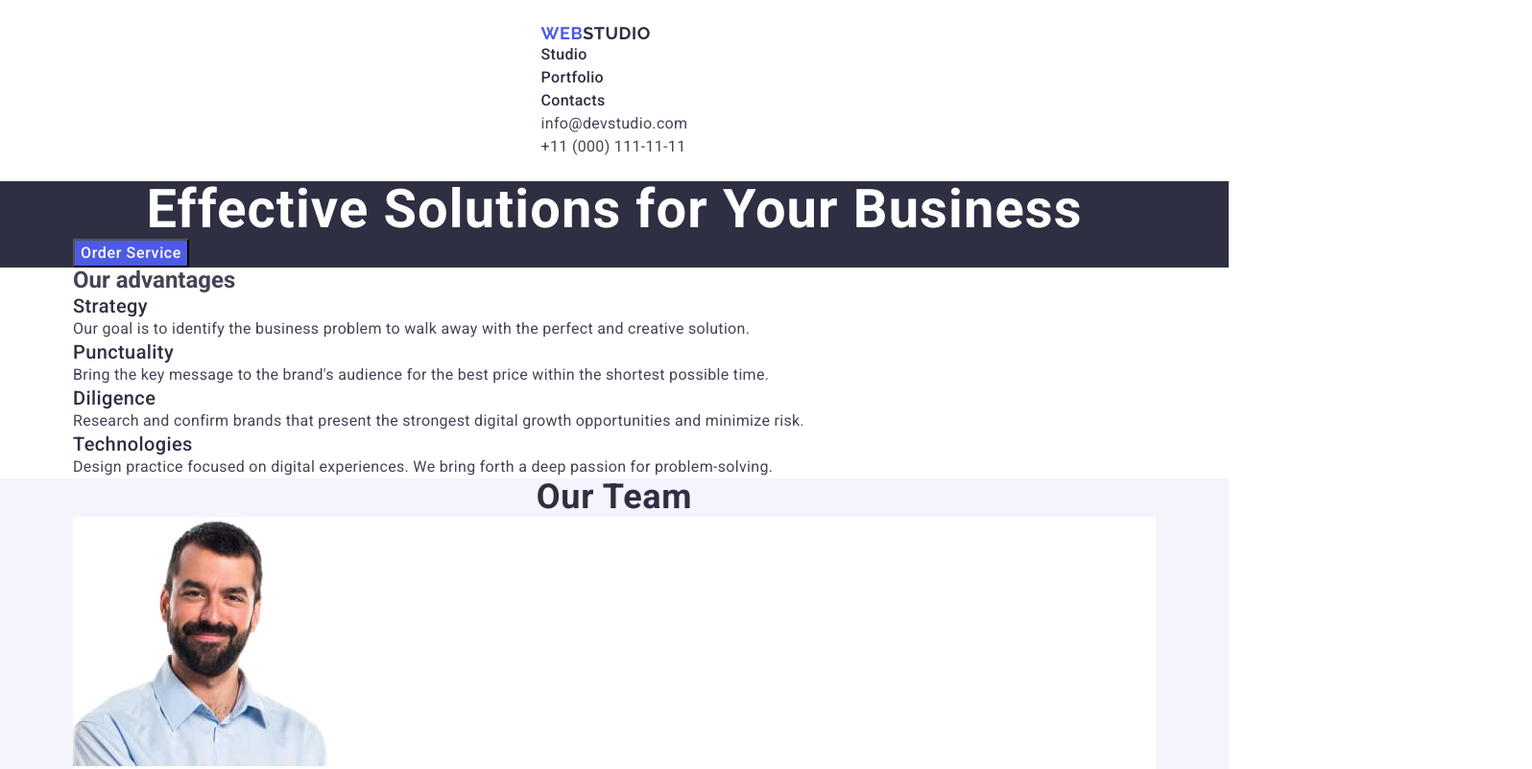
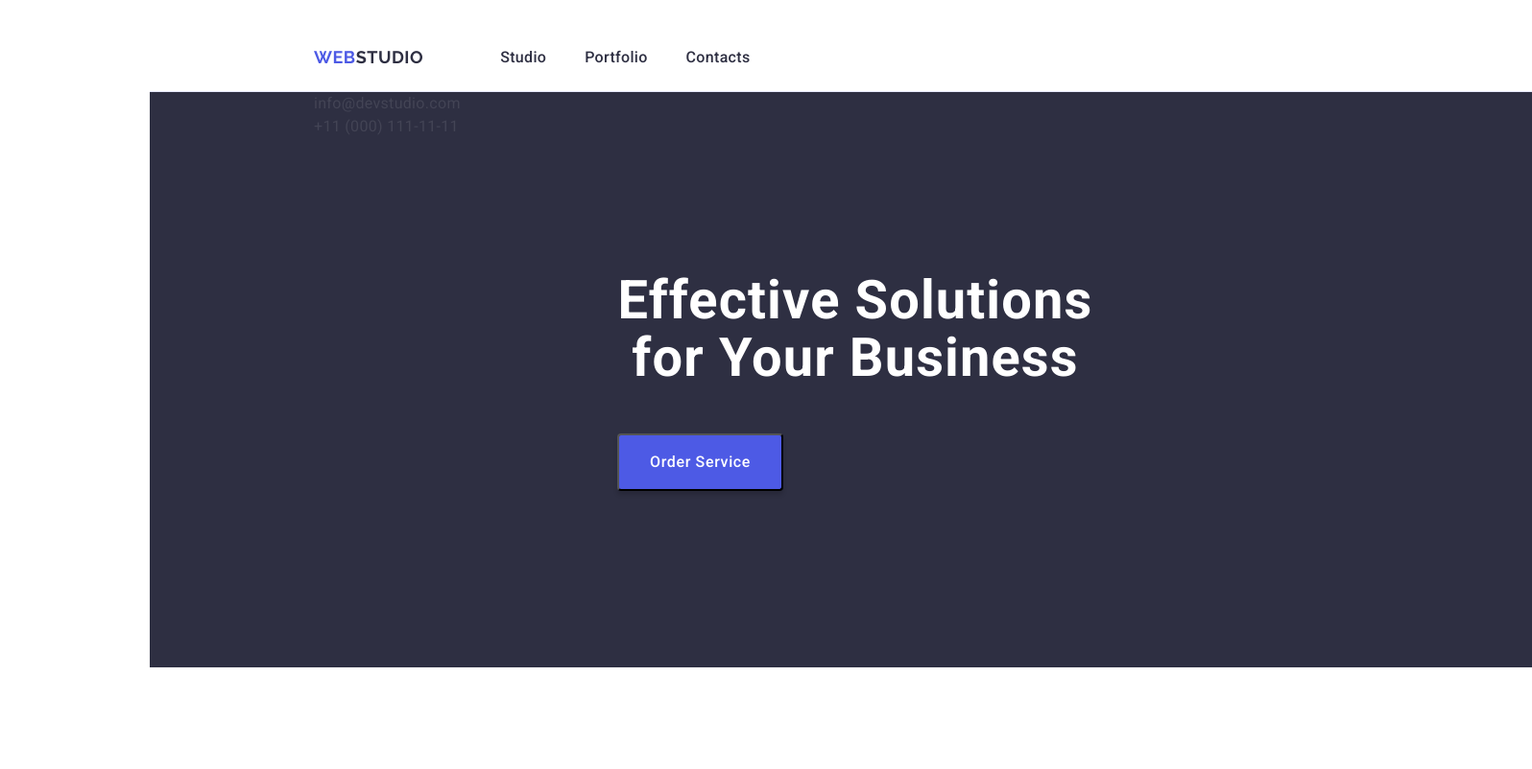
Before and after one commit to Bilychuk/goit-markup-hw-03, a plain HTML site: page index.html in a window 1280 px wide. Shown: the top 802 px of the page at 96% size, 1596 px wide, since content can reach past the window. Drawn offline with nearby package versions, Linux system fonts and the light colour scheme.

Commit message:
add header, sec1,2

```diff
--- a/css/styles.css
+++ b/css/styles.css
@@ -2,7 +2,11 @@ body {
   font-family: 'Roboto', sans-serif;
   color: var(--SLATE, #434455);
   background-color: var(--WHITE, #fff);
+  padding-top: 24px;
+  padding-left: 156px;
+  padding-right: 156px;
 }
+
 ul,
 ol {
   list-style-type: none;
@@ -26,6 +30,8 @@ button:focus {
 }
 img {
   display: block;
+  max-width: 100%;
+  object-fit: cover;
 }
 h1,
 h2,
@@ -42,13 +48,17 @@ p {
   padding-right: 15px;
   margin: 0 auto;
 }
+
 /* Header */
 .page-header {
-  display: flex;
-  margin-top: 24px;
-  margin-bottom: 24px;
+  width: 1440px;
+  height: 72px;
+  flex-shrink: 0;
+  padding: 24px 156px;
+  border-bottom: 1px solid var(--CORNFLOWER, #e7e9fc);
 }
 .logo {
+  width: 44px;
   color: var(--IRIS, #4d5ae5);
   font-family: 'Raleway', sans-serif;
   font-size: 18px;
@@ -57,9 +67,24 @@ p {
   line-height: 1.17;
   letter-spacing: 0.03em;
   text-transform: uppercase;
+  padding-top: 1.5px;
+  padding-bottom: 1.5px;
+  margin-right: 76px;
+  margin-bottom: 25.5px;
 }
 .logo .accent {
   color: var(--NAVY-BLUE, #2e2f42);
+  width: 71px;
+}
+
+.menu {
+  display: inline-flex;
+  align-items: flex-start;
+  gap: 40px;
+  margin-right: 332px;
+  margin-bottom: 24px;
+  width: 261px;
+  height: 24px;
 }
 .menu .link {
   color: var(--NAVY-BLUE, #2e2f42);
@@ -67,14 +92,19 @@ p {
   font-weight: 500;
   line-height: 1.5;
   letter-spacing: 0.02em;
+  padding: 24px 0;
 }
 .menu .link:hover,
 .menu .link:focus {
   color: var(--OCEAN, #404bbf);
 }
 .contacts {
+  display: flex;
+  gap: 40px;
   font-style: normal;
+  margin-left: auto;
 }
+
 .contact-info .contact-link {
   color: var(--SLATE, #434455);
   font-size: 16px;
@@ -89,7 +119,11 @@ p {
 
 /* Hero section */
 .hero-section {
+  padding: 188px 472px;
   background-color: var(--NAVY-BLUE, #2e2f42);
+  width: 1440px;
+  height: 600px;
+  flex-shrink: 0;
 }
 .hero-section .hero-title {
   color: var(--WHITE, #fff);
@@ -98,6 +132,8 @@ p {
   font-weight: 700;
   line-height: 1.07;
   letter-spacing: 0.02em;
+  width: 496px;
+  margin-bottom: 48px;
 }
 .hero-section .order-service {
   font-family: inherit;
@@ -108,17 +144,38 @@ p {
   line-height: 1.5;
   letter-spacing: 0.04em;
   cursor: pointer;
+  display: inline-flex;
+  padding: 16px 32px;
+  align-items: flex-start;
+  gap: 10px;
+  border-radius: 4px;
+  box-shadow: 0px 4px 4px 0px rgba(0, 0, 0, 0.15);
 }
 
 /* Our benefits */
-.benetits-title {
+.benefits {
+  width: 1440px;
+  padding: 120px 156px;
+}
+.benefits-list {
+  display: flex;
+  gap: 24px;
+}
+.benefits-item {
+  display: flex;
+  width: 264px;
+  flex-direction: column;
+  align-items: flex-start;
+  gap: 8px;
+}
+.benefits-title {
   color: var(--NAVY-BLUE, #2e2f42);
   font-size: 20px;
   font-weight: 500;
   line-height: 1.2;
   letter-spacing: 0.02em;
 }
-.benefirs-text {
+.benefits-text {
   color: var(--SLATE, #434455);
   font-size: 16px;
   line-height: 1.5;
--- a/index.html
+++ b/index.html
@@ -61,34 +61,34 @@
       </section>
 
       <!-- Our benefits -->
-      <section>
+      <section class="benefits">
         <div class="container">
-          <h2 class="benefits">Our advantages</h2>
-          <ul>
-            <li>
-              <h3 class="benetits-title">Strategy</h3>
-              <p class="benefirs-text">
+          <h2 class="our-advantages">Our advantages</h2>
+          <ul class="benefits-list">
+            <li class="benefits-item">
+              <h3 class="benefits-title">Strategy</h3>
+              <p class="benefits-text">
                 Our goal is to identify the business problem to walk away with
                 the perfect and creative solution.
               </p>
             </li>
-            <li>
-              <h3 class="benetits-title">Punctuality</h3>
-              <p class="benefirs-text">
+            <li class="benefits-item">
+              <h3 class="benefits-title">Punctuality</h3>
+              <p class="benefits-text">
                 Bring the key message to the brand's audience for the best price
                 within the shortest possible time.
               </p>
             </li>
-            <li>
-              <h3 class="benetits-title">Diligence</h3>
-              <p class="benefirs-text">
+            <li class="benefits-item">
+              <h3 class="benefits-title">Diligence</h3>
+              <p class="benefits-text">
                 Research and confirm brands that present the strongest digital
                 growth opportunities and minimize risk.
               </p>
             </li>
-            <li>
-              <h3 class="benetits-title">Technologies</h3>
-              <p class="benefirs-text">
+            <li class="benefits-item">
+              <h3 class="benefits-title">Technologies</h3>
+              <p class="benefits-text">
                 Design practice focused on digital experiences. We bring forth a
                 deep passion for problem-solving.
               </p>
```
